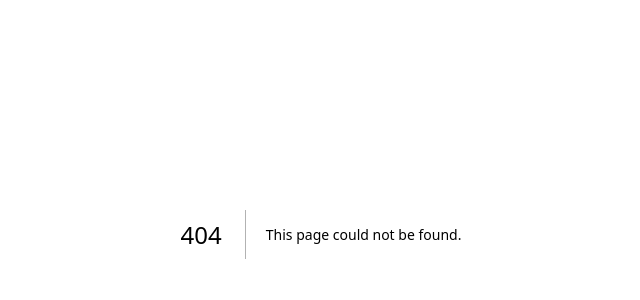
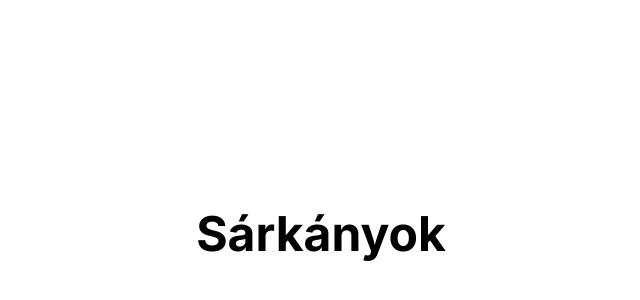
Before and after one commit to c-h-o-n/papirsarkany, a Next.js app: page /sarkanyok in a window 1280 px wide. Before the commit this address had no page. Shown: the part 166-466 px from the top of the page, without its empty margins (319-959 px from the left). Built offline with nearby package versions, Linux system fonts and the light colour scheme.

Commit message:
feat: add basic routes
Add /sarkanyok + /anyagok

```diff
--- /dev/null
+++ b/src/app/anyagok/page.tsx
@@ -0,0 +1,5 @@
+export default function Materials() {
+  return (
+    <h1 className='font-bold text-5xl text-center'>Anyagok</h1>
+  )
+}
--- a/src/app/layout.tsx
+++ b/src/app/layout.tsx
@@ -16,7 +16,7 @@ export default function RootLayout({
 }) {
   return (
     <html lang="en">
-      <body className={inter.className}>{children}</body>
+      <body className={`${inter.className} grid h-screen place-items-center`}>{children}</body>
     </html>
   )
 }
--- a/src/app/page.tsx
+++ b/src/app/page.tsx
@@ -1,7 +1,3 @@
 export default function Home() {
-  return (
-    <div className="grid h-screen place-items-center">
-      <h1 className='font-bold text-5xl text-center'>Hello papirsarkany@next! 🎉</h1>
-    </div>
-  )
+  return <h1 className="font-bold text-5xl text-center">Hello papirsarkany@next! 🎉</h1>;
 }
--- /dev/null
+++ b/src/app/sarkanyok/page.tsx
@@ -0,0 +1,5 @@
+export default function Kites() {
+  return (
+    <h1 className='font-bold text-5xl text-center'>Sárkányok</h1>
+  )
+}
```
